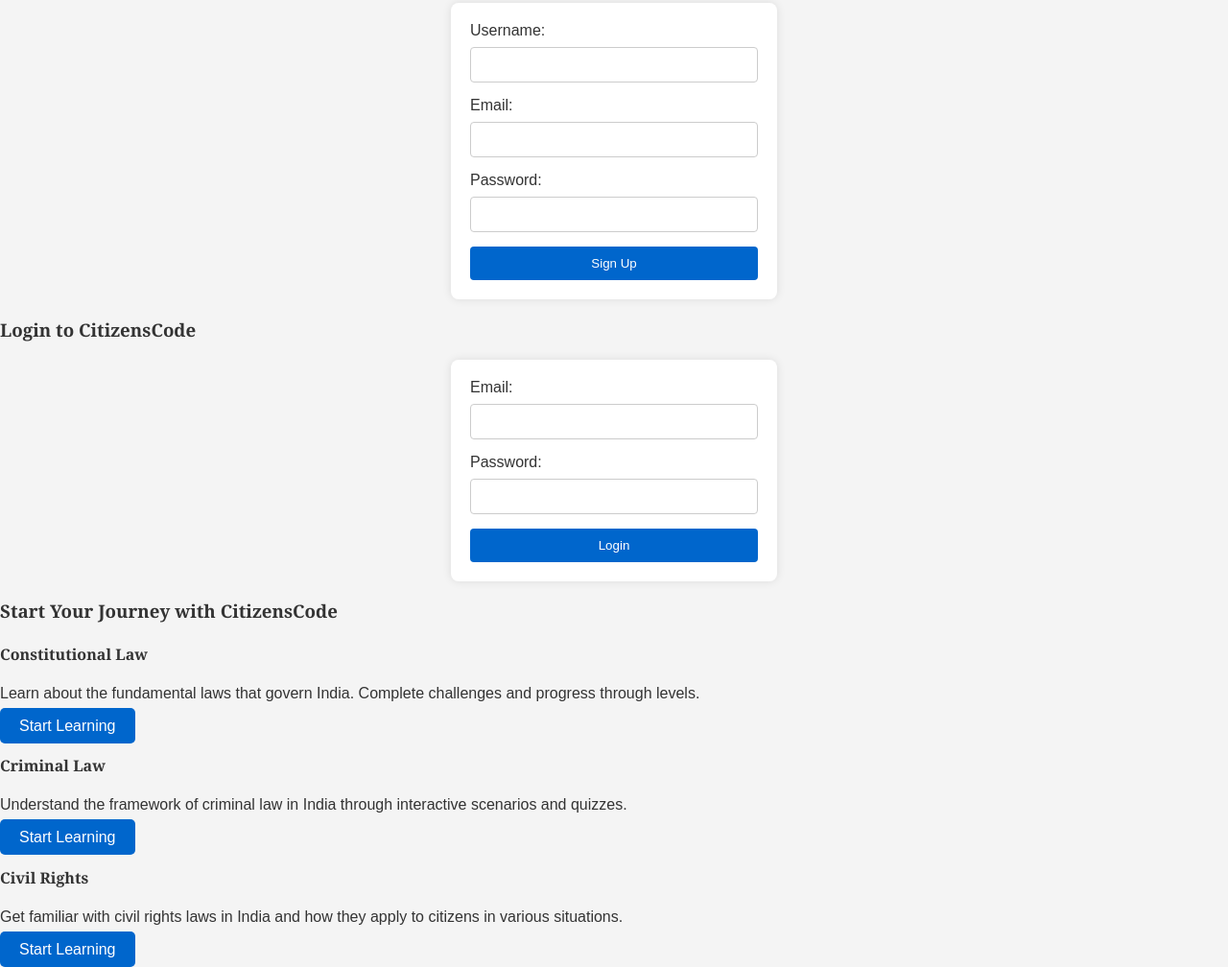
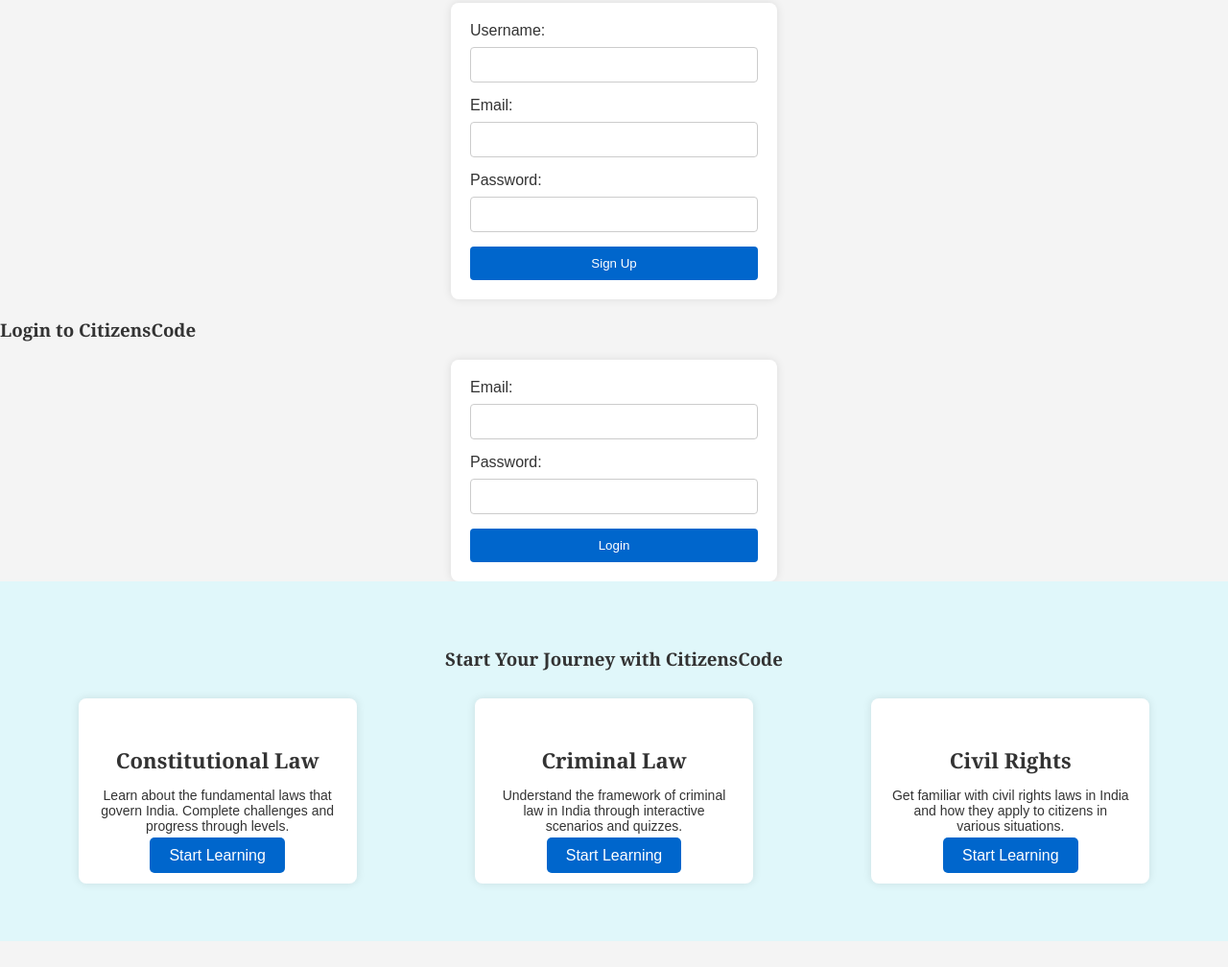
Before and after one commit to anurudhrasundaram/CitizensCode-, a plain HTML site: page index.html in a window 1280 px wide. Shown: the part 1398-2406 px from the top of the page at 96% size. After the commit the page ends 2379 px from the top, so only its background shows below. Drawn offline with Linux system fonts and the light colour scheme.

Commit message:
Update styles.css

```diff
--- a/styles.css
+++ b/styles.css
@@ -144,3 +144,46 @@ form button {
 form button:hover {
     background-color: #004c99;
 }
+/* Gamified Learning Section */
+#gamified-learning {
+    background-color: #e0f7fa;
+    padding: 50px 20px;
+    text-align: center;
+}
+
+.modules {
+    display: flex;
+    justify-content: space-around;
+    flex-wrap: wrap;
+}
+
+.module {
+    background-color: #ffffff;
+    padding: 20px;
+    margin: 10px;
+    width: 250px;
+    border-radius: 8px;
+    box-shadow: 0 0 10px rgba(0, 0, 0, 0.1);
+    text-align: center;
+}
+
+.module h4 {
+    font-size: 22px;
+    margin-bottom: 10px;
+}
+
+.module p {
+    font-size: 14px;
+}
+
+.module .cta-btn {
+    margin-top: 15px;
+    background-color: #0066cc;
+    color: white;
+    padding: 10px 20px;
+    border-radius: 5px;
+}
+
+.module .cta-btn:hover {
+    background-color: #004c99;
+}
```
